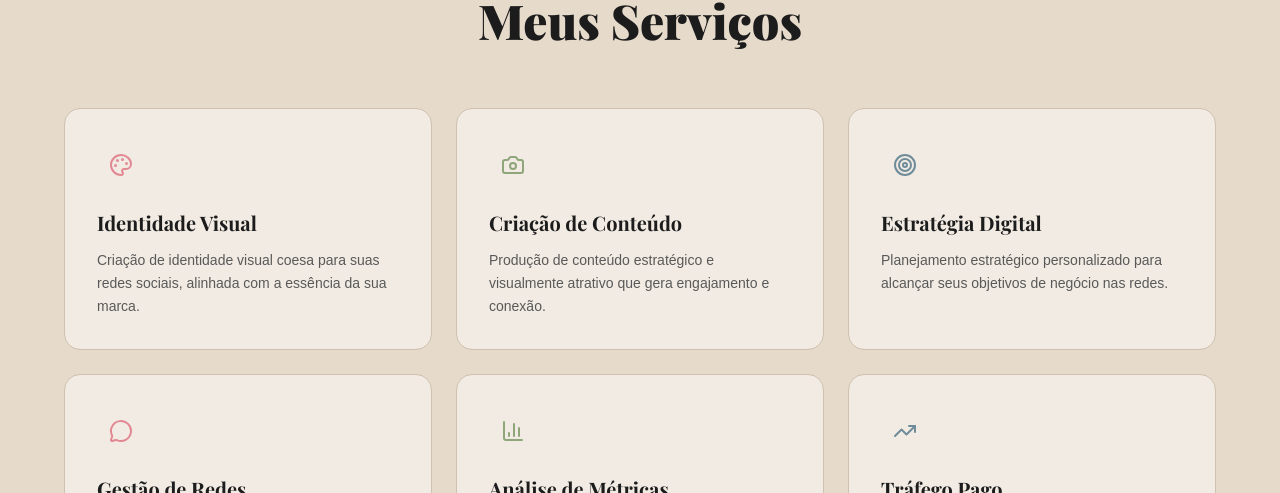
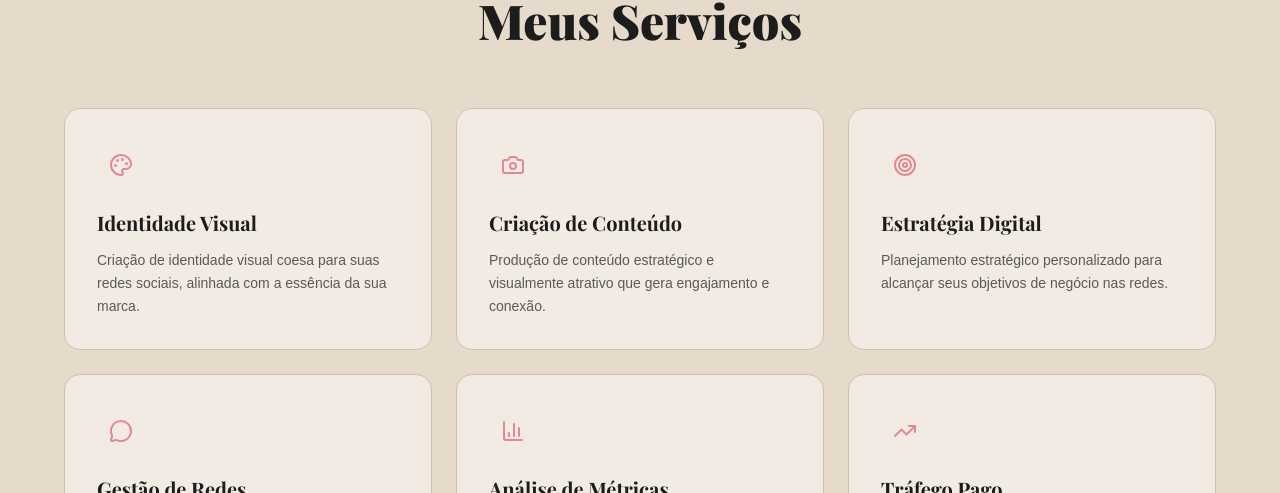
Before and after one commit to MarcosldcC/portfolioana, a Next.js app: page / in a window 1280 px wide. Shown: the part 1898-2391 px from the top of the page. Built offline with nearby package versions, Linux system fonts and the light colour scheme; no server answers; a web font is replaced by a local one.

Commit message:
atualização do projeto

```diff
--- a/components/services-section.tsx
+++ b/components/services-section.tsx
@@ -84,17 +84,8 @@ export function ServicesSection({ content, theme }: ServicesSectionProps & { the
             const formattedName = formatIconName(service.icon);
             const Icon = (LucideIcons as any)[formattedName] || LucideIcons.Palette;
 
-            // Alternating colors logic: Rose, Moss, Slate
-            const colorCycle = ["rose", "moss", "slate"];
-            const colorName = colorCycle[index % 3];
-
-            const colorMap = {
-              rose: "text-rose bg-rose/10",
-              moss: "text-moss bg-moss/10",
-              slate: "text-slate bg-slate/10"
-            };
-
-            const colors = colorMap[colorName as keyof typeof colorMap];
+            // Color logic: All items use Rose
+            const colors = "text-rose bg-rose/10";
 
             return (
               <MotionWrapper
```
